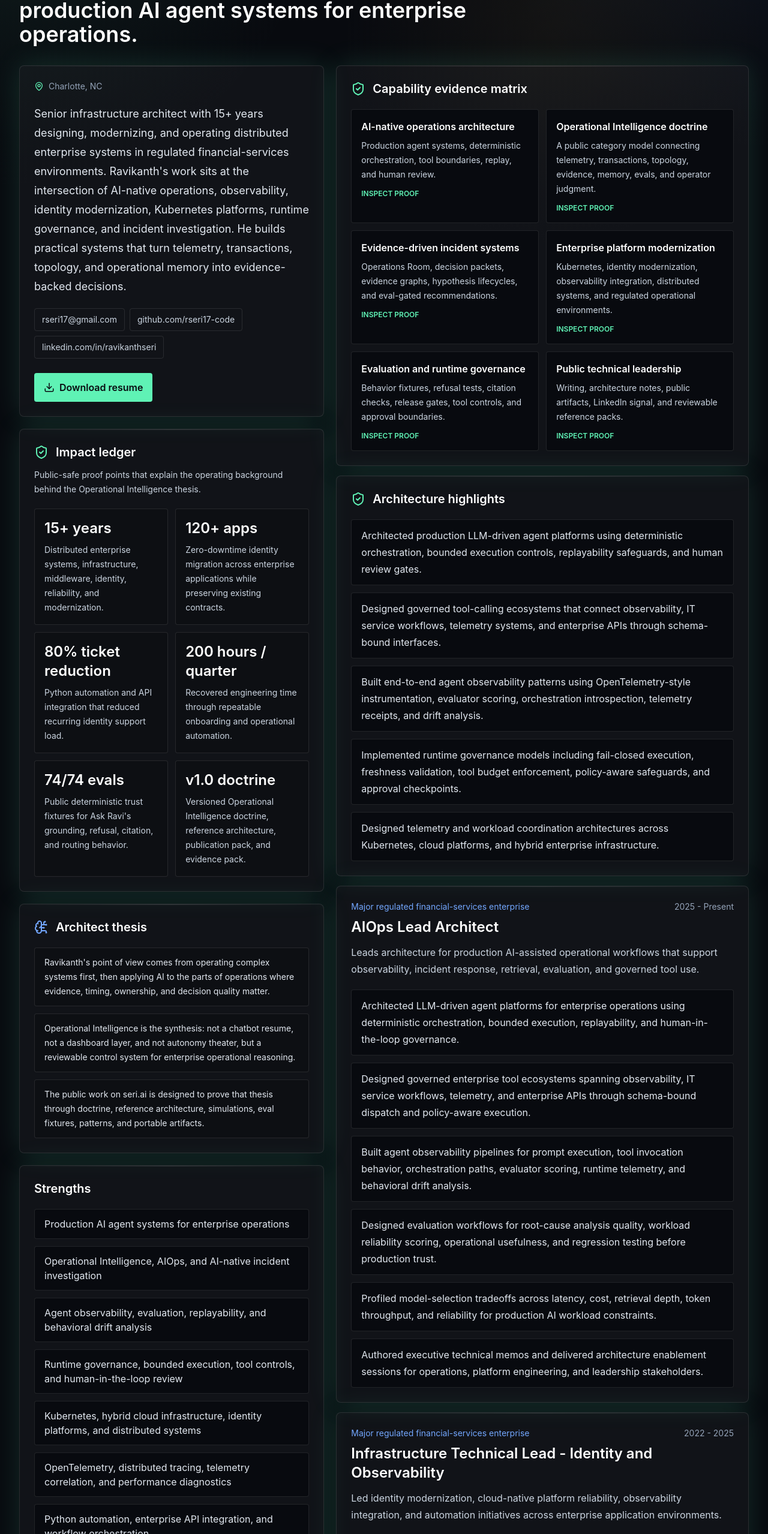
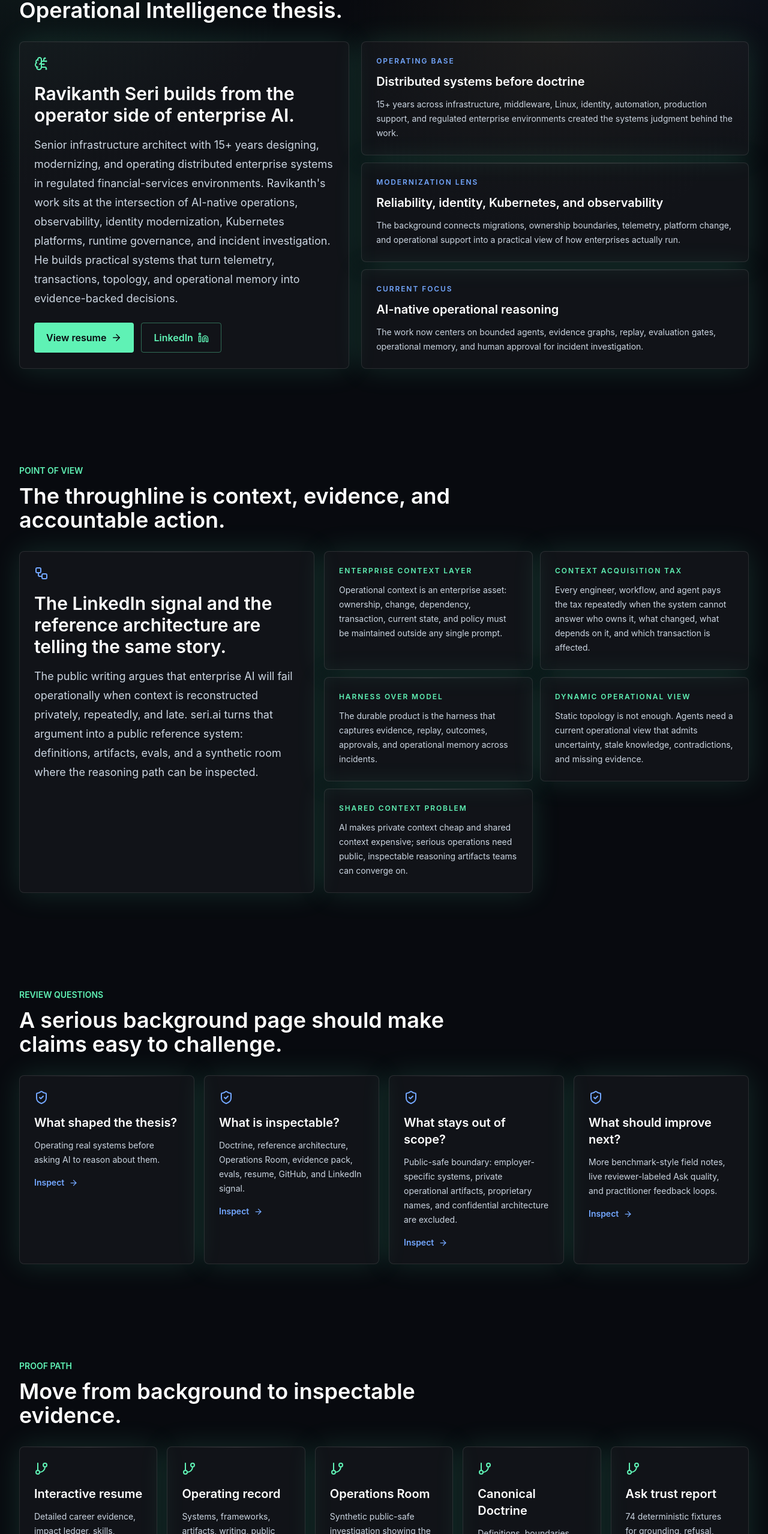
Before and after one commit to rseri17-code/seri-ai, a Next.js app: page /background in a window 1280 px wide. Shown: the part 228-2786 px from the top of the page at 60% size. Built offline with nearby package versions, Linux system fonts and the light colour scheme; no server answers.

Commit message:
Create operating background route

```diff
--- a/app/background/page.tsx
+++ b/app/background/page.tsx
@@ -1,2 +1,137 @@
-export { metadata } from "../resume/page";
-export { default } from "../resume/page";
+import Link from "next/link";
+import type { Metadata } from "next";
+import { ArrowRight, BrainCircuit, GitBranch, Linkedin, ShieldCheck, Workflow } from "lucide-react";
+import { Card } from "@/components/card";
+import { Section } from "@/components/section";
+import { homeLinkedInSignals, homeProfileLinks } from "@/content/home";
+import { evalReport, resume } from "@/content/site";
+
+export const metadata: Metadata = {
+  title: "Background | Ravikanth Seri",
+  description:
+    "Public-safe background narrative for Ravikanth Seri, connecting enterprise systems experience, Operational Intelligence, Agentic SRE, observability, identity, Kubernetes, evaluation, and AI-native operations."
+};
+
+const formationArc = [
+  {
+    period: "Operating base",
+    title: "Distributed systems before doctrine",
+    body: "15+ years across infrastructure, middleware, Linux, identity, automation, production support, and regulated enterprise environments created the systems judgment behind the work."
+  },
+  {
+    period: "Modernization lens",
+    title: "Reliability, identity, Kubernetes, and observability",
+    body: "The background connects migrations, ownership boundaries, telemetry, platform change, and operational support into a practical view of how enterprises actually run."
+  },
+  {
+    period: "Current focus",
+    title: "AI-native operational reasoning",
+    body: "The work now centers on bounded agents, evidence graphs, replay, evaluation gates, operational memory, and human approval for incident investigation."
+  }
+] as const;
+
+const credibilityQuestions = [
+  ["What shaped the thesis?", "Operating real systems before asking AI to reason about them.", "/work"],
+  ["What is inspectable?", "Doctrine, reference architecture, Operations Room, evidence pack, evals, resume, GitHub, and LinkedIn signal.", "/wiki/operational-intelligence-evidence-pack"],
+  ["What stays out of scope?", "Public-safe boundary: employer-specific systems, private operational artifacts, proprietary names, and confidential architecture are excluded.", "/wiki/operational-intelligence-canonical-doctrine"],
+  ["What should improve next?", "More benchmark-style field notes, live reviewer-labeled Ask quality, and practitioner feedback loops.", "/evals"]
+] as const;
+
+const proofLinks = [
+  ["/resume", "Interactive resume", "Detailed career evidence, impact ledger, skills, education, and certifications."],
+  ["/work", "Operating record", "Systems, frameworks, artifacts, writing, public code signal, and review spine."],
+  ["/investigation-room", "Operations Room", "Synthetic public-safe investigation showing the thesis as a working artifact."],
+  ["/wiki/operational-intelligence-canonical-doctrine", "Canonical Doctrine", "Definitions, boundaries, ten layers, glossary, and OI-ROOM-001 framing."],
+  ["/evals", "Ask trust report", `${evalReport.fixtures.length} deterministic fixtures for grounding, refusal, citations, routing, and public safety.`]
+] as const;
+
+export default function BackgroundPage() {
+  return (
+    <>
+      <Section eyebrow="Background" title="The operating background behind the Operational Intelligence thesis." level="h1">
+        <div className="grid gap-5 lg:grid-cols-[0.92fr_1.08fr]">
+          <Card className="border-mint/25 bg-mint/[0.05]">
+            <BrainCircuit className="mb-5 text-mint" />
+            <h2 className="text-3xl font-semibold text-white">Ravikanth Seri builds from the operator side of enterprise AI.</h2>
+            <p className="mt-4 text-lg leading-8 text-slate-300">
+              {resume.summary}
+            </p>
+            <div className="mt-6 flex flex-wrap gap-3">
+              <Link href="/resume" className="inline-flex items-center gap-2 rounded bg-mint px-5 py-3 font-semibold text-ink">
+                View resume <ArrowRight size={18} />
+              </Link>
+              <a
+                href={homeProfileLinks.linkedin}
+                target="_blank"
+                rel="noreferrer"
+                className="inline-flex items-center gap-2 rounded border border-mint/40 px-5 py-3 font-semibold text-mint"
+              >
+                LinkedIn <Linkedin size={18} />
+              </a>
+            </div>
+          </Card>
+          <div className="grid gap-3">
+            {formationArc.map((item) => (
+              <Card key={item.period} className="p-4">
+                <p className="text-xs font-semibold uppercase tracking-[0.16em] text-signal">{item.period}</p>
+                <h2 className="mt-3 text-xl font-semibold text-white">{item.title}</h2>
+                <p className="mt-3 text-sm leading-6 text-slate-300">{item.body}</p>
+              </Card>
+            ))}
+          </div>
+        </div>
+      </Section>
+
+      <Section eyebrow="Point of view" title="The throughline is context, evidence, and accountable action.">
+        <div className="grid gap-4 lg:grid-cols-[0.82fr_1.18fr]">
+          <Card className="border-signal/25 bg-signal/[0.045]">
+            <Workflow className="mb-5 text-signal" />
+            <h2 className="text-3xl font-semibold text-white">The LinkedIn signal and the reference architecture are telling the same story.</h2>
+            <p className="mt-4 text-lg leading-8 text-slate-300">
+              The public writing argues that enterprise AI will fail operationally when context is reconstructed privately, repeatedly, and late. seri.ai turns that argument into a public reference system: definitions, artifacts, evals, and a synthetic room where the reasoning path can be inspected.
+            </p>
+          </Card>
+          <div className="grid gap-3 md:grid-cols-2">
+            {homeLinkedInSignals.map((signal) => (
+              <Card key={signal.name} className="p-4">
+                <p className="text-xs font-semibold uppercase tracking-[0.16em] text-mint">{signal.name}</p>
+                <p className="mt-3 text-sm leading-6 text-slate-300">{signal.description}</p>
+              </Card>
+            ))}
+          </div>
+        </div>
+      </Section>
+
+      <Section eyebrow="Review questions" title="A serious background page should make claims easy to challenge.">
+        <div className="grid gap-4 md:grid-cols-2 xl:grid-cols-4">
+          {credibilityQuestions.map(([question, answer, href]) => (
+            <Link key={question} href={href}>
+              <Card className="h-full p-4 transition hover:-translate-y-1 hover:border-signal/40">
+                <ShieldCheck className="mb-4 text-signal" />
+                <h2 className="text-xl font-semibold text-white">{question}</h2>
+                <p className="mt-3 text-sm leading-6 text-slate-300">{answer}</p>
+                <p className="mt-4 inline-flex items-center gap-2 text-sm font-semibold text-signal">
+                  Inspect <ArrowRight size={15} />
+                </p>
+              </Card>
+            </Link>
+          ))}
+        </div>
+      </Section>
+
+      <Section eyebrow="Proof path" title="Move from background to inspectable evidence.">
+        <div className="grid gap-4 md:grid-cols-2 xl:grid-cols-5">
+          {proofLinks.map(([href, label, detail]) => (
+            <Link key={href} href={href}>
+              <Card className="h-full p-4 transition hover:border-mint/40">
+                <GitBranch className="mb-4 text-mint" />
+                <h2 className="text-xl font-semibold text-white">{label}</h2>
+                <p className="mt-3 text-sm leading-6 text-slate-300">{detail}</p>
+              </Card>
+            </Link>
+          ))}
+        </div>
+      </Section>
+    </>
+  );
+}
```
Also changed, not shown: scripts/validate-content-coherence.mjs (+27 -0 lines), 1 other file (tests, documents, lock files or other folders).
